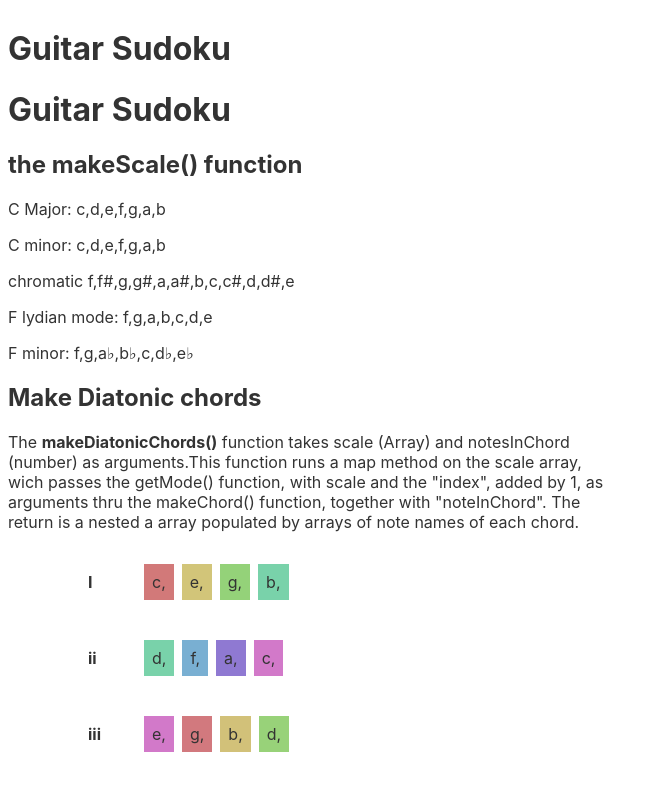
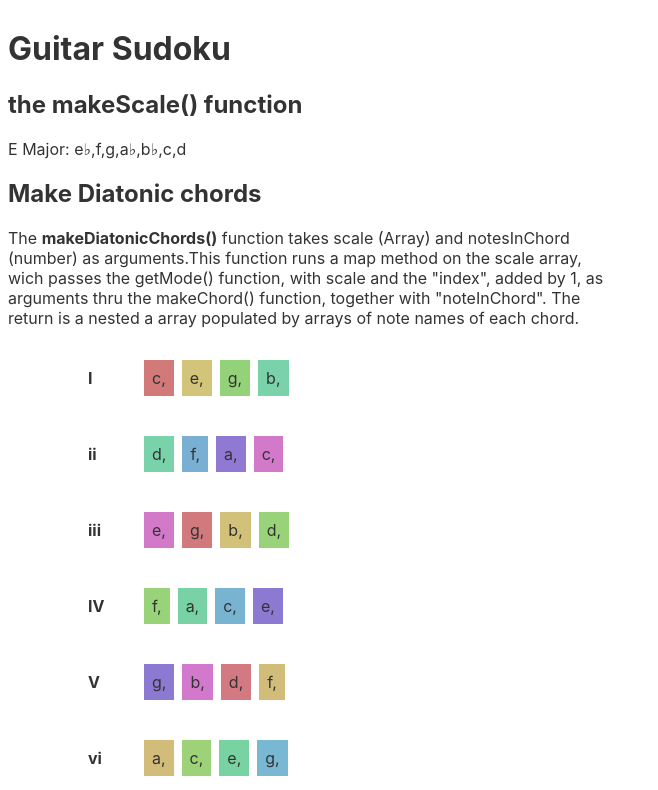
Before and after one commit to HEYROCKME/guitarSudoku, a Svelte app: page / in a window 1280 px wide. Shown: the top 790 px of the page, without its empty margins (0-658 px from the left). Built offline with nearby package versions, Linux system fonts and the light colour scheme.

Commit message:
added props to MakeScale

```diff
--- a/src/App.svelte
+++ b/src/App.svelte
@@ -8,7 +8,7 @@ import MakeScale from './MakeScale.svelte'
 
 <h1>Guitar Sudoku</h1>
 
-<MakeScale />
+<MakeScale noteName="e" />
 <DiatonicHarmony />
 <GuitarNeck />
 
--- a/src/MakeScale.svelte
+++ b/src/MakeScale.svelte
@@ -2,27 +2,26 @@
 import {makeScale, getMode} from './Functions.svelte'
 import {chromaticScales} from './Constants.svelte'
 
-// export let noteName : string
+export let noteName : string
 // export let scaleType : string
 
-let cMajor = makeScale(chromaticScales.flats, "major")
-let cMinor = makeScale(chromaticScales.flats, "major")
-let fMinor = makeScale(getMode(chromaticScales.flats, 6), "minor")
+let notePosition = chromaticScales.flats.indexOf(noteName)
 
-let chromatic = getMode(chromaticScales.sharps, 6)
-let fLydian = getMode(cMajor, 4)
+let Major = makeScale(getMode(chromaticScales.flats, notePosition), "major")
+// let cMinor = makeScale(chromaticScales.flats, "major")
+// let fMinor = makeScale(getMode(chromaticScales.flats, 6), "minor")
+
+// let chromatic = getMode(chromaticScales.sharps, 6)
+// let fLydian = getMode(cMajor, 4)
 
 
 
 </script>
 
-
-<h1>Guitar Sudoku</h1>
-
 <h2>the makeScale() function</h2>
 
-<p>C Major: {cMajor}</p>
-<p>C minor: {cMinor}</p>
+<p>{noteName.toUpperCase()} Major: {Major}</p>
+<!-- <p>C minor: {cMinor}</p>
 <p>chromatic {chromatic}</p>
 <p>F lydian mode: {fLydian}</p>
-<p>F minor: {fMinor}</p>
+<p>F minor: {fMinor}</p>  -->
```
